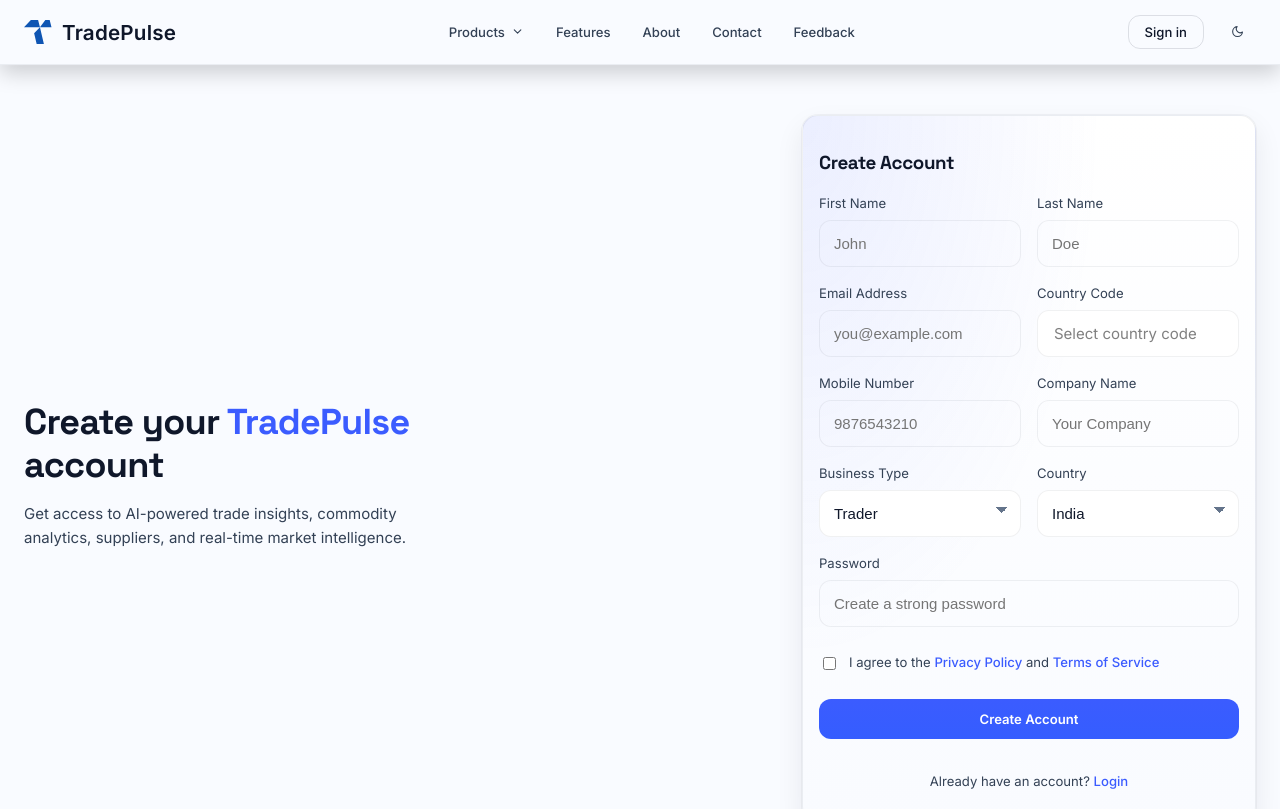
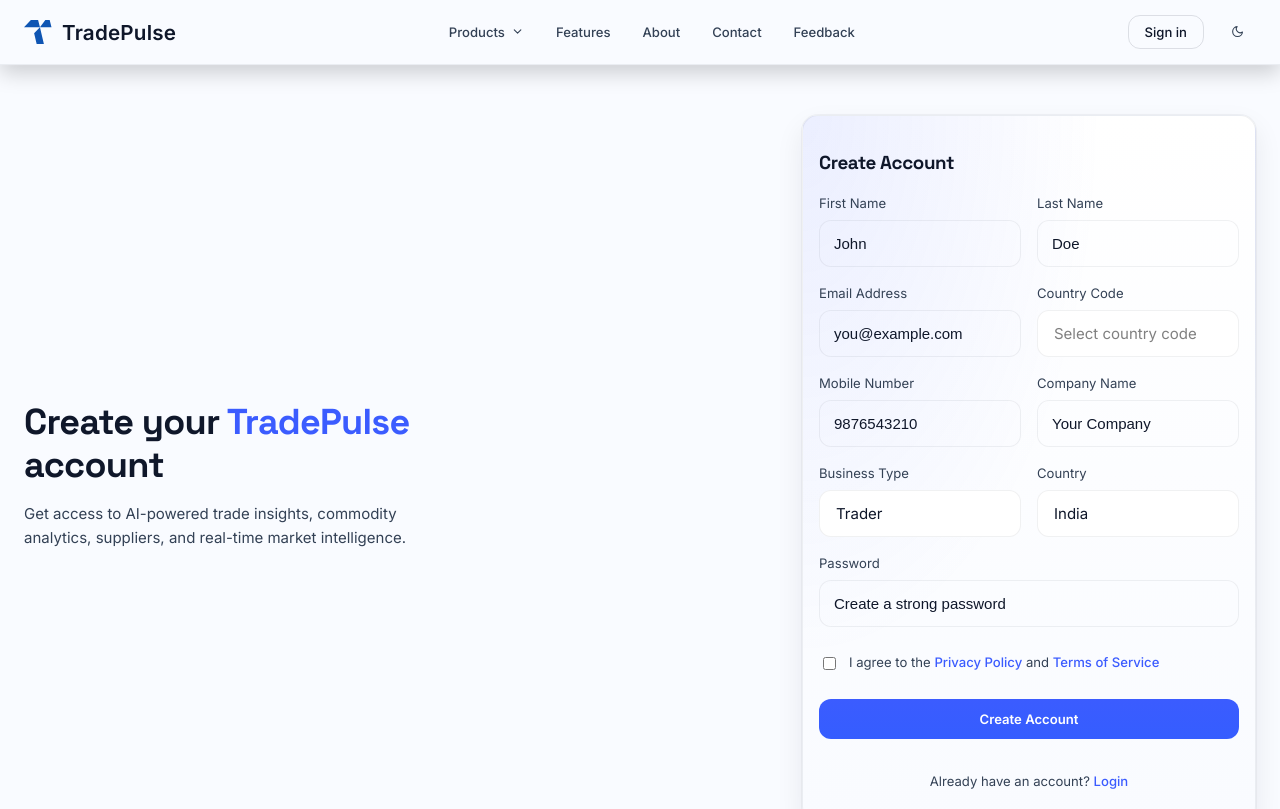
Before and after one commit to shabdasinha1/tradepulse, a React (Vite) app: page /register in a window 1280 px wide. Shown: the top 809 px of the page. Built offline with nearby package versions, Linux system fonts and the light colour scheme.

Commit message:
fix dropdown in register form and fix some ui bugs

```diff
--- a/src/components/header/DashboardHeader.jsx
+++ b/src/components/header/DashboardHeader.jsx
@@ -58,6 +58,7 @@ const DashboardHeader = () => {
   useEffect(() => {
     const firstName = GetCookie("tp_user_first_name");
     const lastName = GetCookie("tp_user_last_name");
+    console.log(firstName,lastName)
 
     const firstInitial = firstName?.charAt(0).toUpperCase() || "";
     const lastInitial = lastName?.charAt(0).toUpperCase() || "";
--- a/src/components/overview/OverviewCharts.jsx
+++ b/src/components/overview/OverviewCharts.jsx
@@ -89,7 +89,7 @@ const OverviewCharts = () => {
 
 
   return (
-    <section className="tp-section tp-section--tight">
+    <section className="tp-section">
       <div className="tp-container">
         {/* METRICS ROW */}
         <div className="tp-metrics-row">
--- a/src/pages/auth/Register.jsx
+++ b/src/pages/auth/Register.jsx
@@ -5,6 +5,8 @@ import { GetApiErrorMessage } from "../../utils/ErrorHandler.jsx";
 import { SetCookie } from "../../utils/CookieManager.jsx";
 import { getCountries, getCountryCallingCode } from "libphonenumber-js";
 import Select from "react-select";
+import { useAppToast } from "../../components/common/toast/toast.js";
+import { useToast } from "../../components/common/toast/ToastProvider.jsx";
 
 const REGISTER_EMAIL_KEY = "tp_register_email";
 
@@ -13,7 +15,7 @@ const Register = () => {
   const [countryCodes, setCountryCodes] = useState([]);
 
   const [loading, setLoading] = useState(false);
-  const [errorMsg, setErrorMsg] = useState([]);
+  const [errorMsg, setErrorMsg] = useState("");
 
   const [form, setForm] = useState({
     first_name: "",
@@ -28,6 +30,18 @@ const Register = () => {
     country_code: "",
   });
 
+  const businessTypeOptions = [
+    { value: "TRADER", label: "Trader" },
+    { value: "MANUFACTURER", label: "Manufacturer" },
+    { value: "EXPORTER", label: "Exporter" },
+  ];
+  const countryOptions = [
+    { value: "india", label: "India" },
+    { value: "uk", label: "United Kingdom" },
+    { value: "uae", label: "UAE" },
+    { value: "usa", label: "United States" },
+  ];
+  const { addToast } = useToast();
   /* ===============================
      HANDLE CHANGE (INPUT + CHECKBOX)
   ================================ */
@@ -62,7 +76,31 @@ const Register = () => {
     setErrorMsg("");
     setLoading(true);
 
+    // ✅ Check if any required field is empty
+    const isFormInvalid =
+      !form.first_name.trim() ||
+      !form.last_name.trim() ||
+      !form.email.trim() ||
+      !form.mobile.trim() ||
+      !form.password.trim() ||
+      !form.company_name.trim() ||
+      !form.country ||
+      !form.business_type ||
+      !form.country_code ||
+      !form.privacy_accepted;
+
+    if (isFormInvalid) {
+      addToast("All fields are required","error");
+      setLoading(false);
+      return;
+    }
+
     try {
+      if (!form.country || !form.business_type || !form.country_code) {
+        addToast("Please fill all required fields","error");
+        setLoading(false);
+        return;
+      }
       const res = await RegisterUser(form);
 
       // ✅ CORRECT SUCCESS CHECK
@@ -120,10 +158,7 @@ const Register = () => {
               <h3 className="tp-card-title">Create Account</h3>
             </div>
 
-            <form
-              onSubmit={handleSubmit}
-              className="tp-form tp-auth-form "
-            >
+            <form onSubmit={handleSubmit} className="tp-form tp-auth-form ">
               <span className="tp-form-grid">
                 {/* ROW 1 */}
                 <div className="tp-form-group">
@@ -133,7 +168,6 @@ const Register = () => {
                     name="first_name"
                     value={form.first_name}
                     onChange={handleChange}
-                    required
                     className="tp-input"
                     placeholder="John"
                   />
@@ -146,7 +180,6 @@ const Register = () => {
                     name="last_name"
                     value={form.last_name}
                     onChange={handleChange}
-                    required
                     className="tp-input"
                     placeholder="Doe"
                   />
@@ -159,7 +192,6 @@ const Register = () => {
                     name="email"
                     value={form.email}
                     onChange={handleChange}
-                    required
                     className="tp-input"
                     placeholder="you@example.com"
                   />
@@ -228,7 +260,6 @@ const Register = () => {
                     name="mobile"
                     value={form.mobile}
                     onChange={handleChange}
-                    required
                     className="tp-input"
                     placeholder="9876543210"
                   />
@@ -241,7 +272,6 @@ const Register = () => {
                     name="company_name"
                     value={form.company_name}
                     onChange={handleChange}
-                    required
                     className="tp-input"
                     placeholder="Your Company"
                   />
@@ -250,7 +280,7 @@ const Register = () => {
                 {/* ROW 3 */}
                 <div className="tp-form-group">
                   <label>Business Type</label>
-                  <select
+                  {/* <select
                     name="business_type"
                     value={form.business_type}
                     onChange={handleChange}
@@ -260,12 +290,29 @@ const Register = () => {
                     <option value="TRADER">Trader</option>
                     <option value="MANUFACTURER">Manufacturer</option>
                     <option value="EXPORTER">Exporter</option>
-                  </select>
+                  </select> */}
+                  <Select
+                    classNamePrefix="tp-input"
+                    name="business_type"
+                    options={businessTypeOptions}
+                    value={
+                      businessTypeOptions.find(
+                        (opt) => opt.value === form.business_type,
+                      ) || null
+                    }
+                    onChange={(selectedOption) =>
+                      setForm({
+                        ...form,
+                        business_type: selectedOption?.value || "",
+                      })
+                    }
+                    placeholder="Select Business Type"
+                  />
                 </div>
 
                 <div className="tp-form-group">
                   <label>Country</label>
-                  <select
+                  {/* <select
                     name="country"
                     value={form.country}
                     onChange={handleChange}
@@ -276,7 +323,24 @@ const Register = () => {
                     <option value="uk">United Kingdom</option>
                     <option value="uae">UAE</option>
                     <option value="usa">United States</option>
-                  </select>
+                  </select> */}
+                  <Select
+                    classNamePrefix="tp-input"
+                    name="country"
+                    options={countryOptions}
+                    value={
+                      countryOptions.find(
+                        (opt) => opt.value === form.country,
+                      ) || null
+                    }
+                    onChange={(selectedOption) =>
+                      setForm({
+                        ...form,
+                        country: selectedOption?.value || "",
+                      })
+                    }
+                    placeholder="Select Country"
+                  />
                 </div>
 
                 {/* PASSWORD */}
@@ -287,7 +351,6 @@ const Register = () => {
                     name="password"
                     value={form.password}
                     onChange={handleChange}
-                    required
                     className="tp-input"
                     placeholder="Create a strong password"
                   />
@@ -315,7 +378,9 @@ const Register = () => {
                   </span>
                 </label>
               </div>
-
+              {errorMsg && (
+                <div className="tp-auth-error tp-text-down">{errorMsg}</div>
+              )}
               {/* SUBMIT */}
               <button
                 type="submit"
--- a/src/pages/public/feedback/Feedback.jsx
+++ b/src/pages/public/feedback/Feedback.jsx
@@ -203,7 +203,11 @@ const Feedback = () => {
                 />
               </div>
             </div>
-            <button type="submit" className="tp-btn-primary tp-feedback-btn" disabled={loading}>
+            <button
+              type="submit"
+              className="tp-btn-primary tp-feedback-btn"
+              disabled={loading}
+            >
               {loading ? "Submitting..." : "Submit Feedback"}
             </button>
           </form>
--- a/src/styles/components.css
+++ b/src/styles/components.css
@@ -307,6 +307,11 @@
 .tp-input.tp-select option {
   background-color: var(--bg-panel);
   color: var(--text-primary);
+  border-radius: 10px;
+}
+
+input::placeholder {
+  color: var(--text-primary);
 }
 
 /* ===============================
@@ -342,13 +347,40 @@
   color: var(--text-primary) !important;
 }
 .tp-input__option:hover {
-  background-color: #355dff !important;
-  /* background-color: var(--bg-panel);
-  color: var(--text-primary); */
+  background-color: var(--clr-primary-soft) !important;
+  /* background-color: var(--bg-panel) !important; */
+
+  /* background-color: var(--bg-panel); */
+  color: var(--text-primary);
+  border-radius: 10px;
+}
+.tp-input__menu {
+  border-radius: 10px !important;
 }
 .tp-input__menu-list {
   background-color: var(--bg-panel) !important;
+  border-radius: 10px !important;
+
   /* color: var(--text-primary) !important; */
+}
+.tp-input__menu-list {
+  border-radius: 5px;
+  box-shadow: var(--shadow-card);
+}
+.tp-input__menu-list::-webkit-scrollbar {
+  width: 6px;
+}
+
+/* Track */
+.tp-input__menu-list::-webkit-scrollbar-track {
+  background: transparent; /* Your custom track color */
+  border-radius: 10px;
+}
+
+/* Thumb */
+.tp-input__menu-list::-webkit-scrollbar-thumb {
+  background-color: var(--clr-primary);
+  border-radius: 10px;
 }
 
 @media (min-width: 769px) AND (max-width: 861px) {
@@ -437,7 +469,7 @@
 .tp-metrics-row {
   display: grid;
   gap: var(--space-md);
-  /* margin-bottom: var(--space-lg); */
+  margin-bottom: var(--space-lg);
 
   /* 4 in one row on large screens */
   grid-template-columns: repeat(4, 1fr);
@@ -508,7 +540,6 @@
 }
 .tp-chart-dropdown::-webkit-scrollbar {
   width: 8px; /* scrollbar width */
-
 }
 
 .tp-chart-dropdown::-webkit-scrollbar-track {
@@ -536,7 +567,7 @@
 .tp-chart-option:hover {
   background: var(--clr-primary-soft);
   color: var(--clr-primary);
-      border-radius: 10px;
+  border-radius: 10px;
 }
 
 .tp-chart-option-muted {
--- a/src/styles/pages/auth.css
+++ b/src/styles/pages/auth.css
@@ -186,7 +186,7 @@
 /* Hover & focus */
 .tp-country-code-select:focus {
   outline: none;
-  border-color: var(--clr-primary);
+  /* border-color: var(--clr-primary); */
   box-shadow: var(--shadow-glow);
 }
 
@@ -199,6 +199,7 @@
 .tp-btn-primary:disabled {
   cursor: not-allowed; /* Cross or 'not-allowed' cursor */
 }
+
 
 /* ===============================
    RESPONSIVE
@@ -232,17 +233,16 @@
   .tp-country-code-select {
     max-height: 140px; /* ✅ compact on mobile */
   }
-  .tp-auth-btn{
+  .tp-auth-btn {
     width: 50%;
     margin: 0 auto;
   }
 }
 @media (max-width: 426px) {
-  .tp-auth-card{
+  .tp-auth-card {
     width: 100%;
   }
-  .tp-auth-btn{
+  .tp-auth-btn {
     width: 100%;
   }
-
 }
--- a/src/styles/pages/feedback.css
+++ b/src/styles/pages/feedback.css
@@ -33,6 +33,9 @@
   width: 50%;
   margin: 0 auto;
 }
+
+
+
 @media (max-width: 768px) {
   .tp-form-group {
     width: 100%;
--- a/src/styles/toast.css
+++ b/src/styles/toast.css
@@ -16,13 +16,15 @@
 
   width: 100%;
   max-width: 380px;
+  height: 20px;
+
 }
 
 /* ==============================
    TOAST CARD
 ============================== */
-
 .tp-toast {
+  /* background: var(--clr-primary) !important; */
   background: var(--bg-card);
   color: var(--text-primary);
 
```
Also changed, not shown: src/pages/auth/VerifyEmailOtp.jsx (+8 -3 lines).
